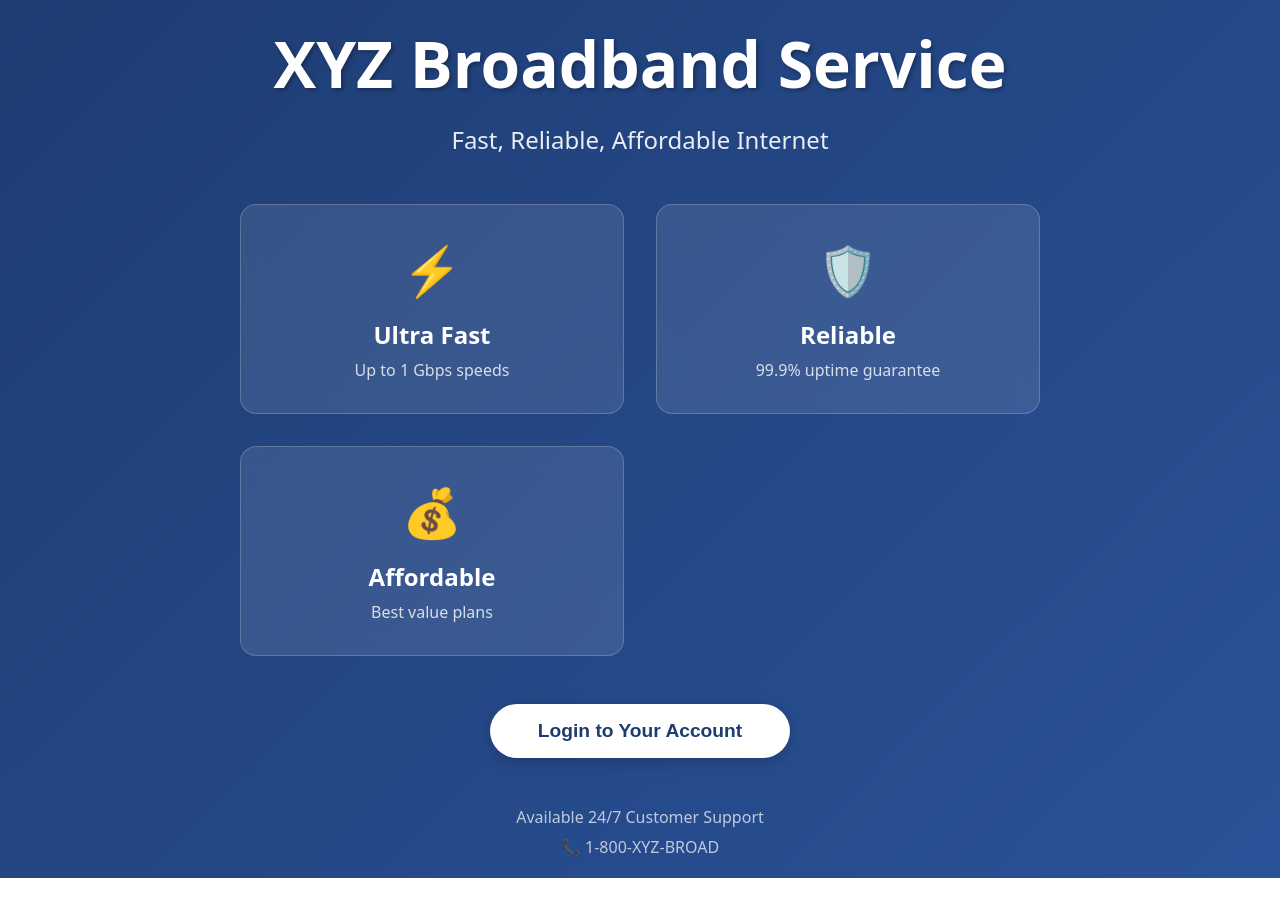
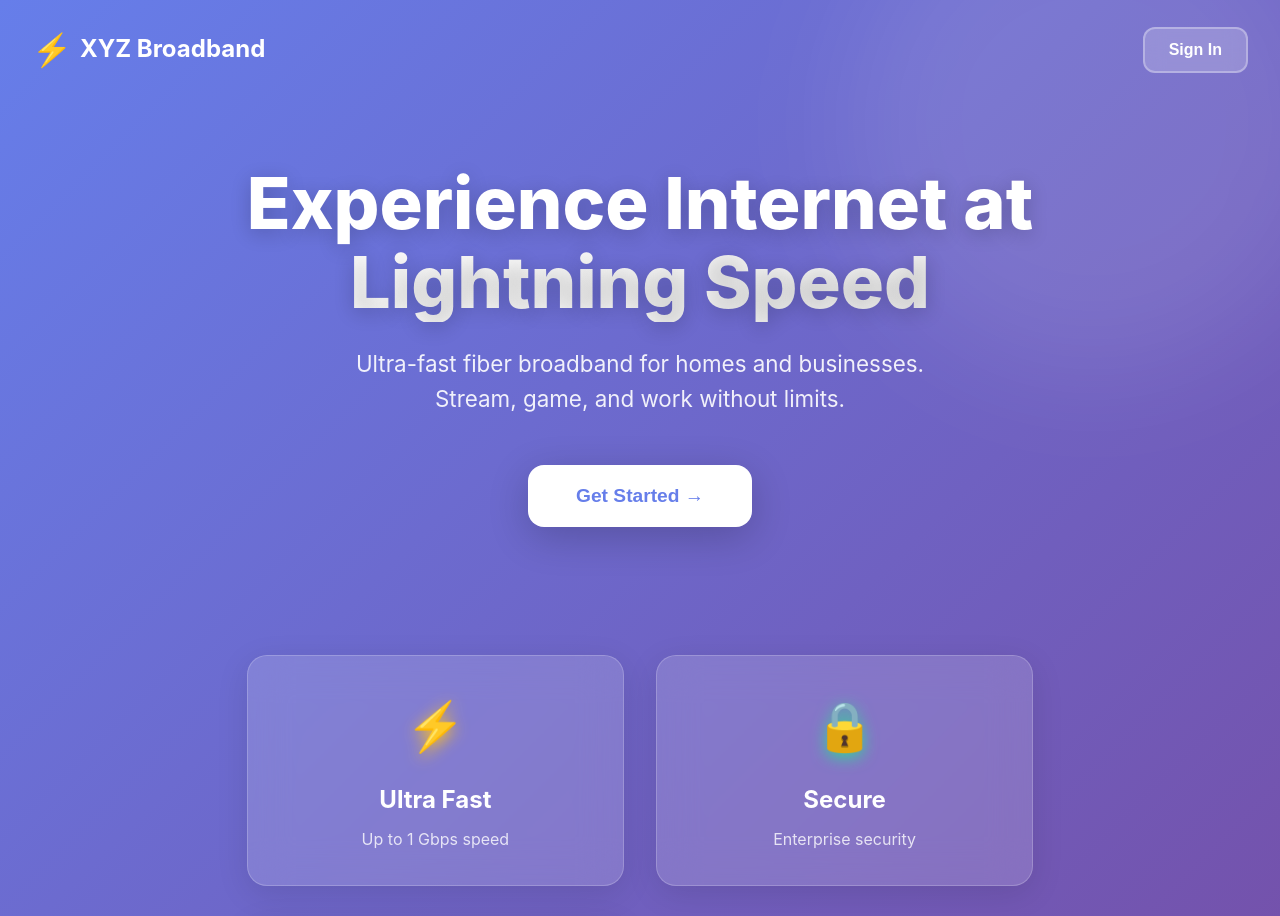
Before and after one commit to gazalinawaz/B2BCIAMDemo, a React (Vite) app: page / in a window 1280 px wide. Shown: the top 916 px of the page. Before the commit the page ends 878 px from the top, so only its background shows below. Built offline with nearby package versions, Linux system fonts and the light colour scheme; no server answers; what @forgerock/javascript-sdk would draw is missing.

Commit message:
Redesign UI with modern, professional styling and animations

```diff
--- a/src/index.css
+++ b/src/index.css
@@ -2,6 +2,23 @@
   margin: 0;
   padding: 0;
   box-sizing: border-box;
+}
+
+:root {
+  --primary: #2563eb;
+  --primary-dark: #1e40af;
+  --primary-light: #3b82f6;
+  --secondary: #8b5cf6;
+  --success: #10b981;
+  --danger: #ef4444;
+  --warning: #f59e0b;
+  --dark: #1f2937;
+  --gray: #6b7280;
+  --light-gray: #f3f4f6;
+  --border: #e5e7eb;
+  --shadow: 0 4px 6px -1px rgba(0, 0, 0, 0.1), 0 2px 4px -1px rgba(0, 0, 0, 0.06);
+  --shadow-lg: 0 10px 15px -3px rgba(0, 0, 0, 0.1), 0 4px 6px -2px rgba(0, 0, 0, 0.05);
+  --shadow-xl: 0 20px 25px -5px rgba(0, 0, 0, 0.1), 0 10px 10px -5px rgba(0, 0, 0, 0.04);
 }
 
 body {
@@ -11,4 +28,62 @@ body {
     sans-serif;
   -webkit-font-smoothing: antialiased;
   -moz-osx-font-smoothing: grayscale;
+  background: #f9fafb;
+  color: var(--dark);
+  line-height: 1.6;
 }
+
+code {
+  font-family: source-code-pro, Menlo, Monaco, Consolas, 'Courier New',
+    monospace;
+  background: #f3f4f6;
+  padding: 0.2rem 0.4rem;
+  border-radius: 0.25rem;
+  font-size: 0.875rem;
+}
+
+/* Smooth transitions */
+* {
+  transition: all 0.2s ease-in-out;
+}
+
+button, a {
+  transition: all 0.3s cubic-bezier(0.4, 0, 0.2, 1);
+}
+
+/* Utility classes */
+.container {
+  max-width: 1200px;
+  margin: 0 auto;
+  padding: 0 1rem;
+}
+
+.card {
+  background: white;
+  border-radius: 1rem;
+  padding: 2rem;
+  box-shadow: var(--shadow);
+}
+
+.btn {
+  display: inline-block;
+  padding: 0.75rem 1.5rem;
+  border-radius: 0.5rem;
+  font-weight: 600;
+  text-decoration: none;
+  border: none;
+  cursor: pointer;
+  font-size: 1rem;
+  transition: all 0.3s ease;
+}
+
+.btn-primary {
+  background: var(--primary);
+  color: white;
+}
+
+.btn-primary:hover {
+  background: var(--primary-dark);
+  transform: translateY(-2px);
+  box-shadow: var(--shadow-lg);
+}
--- a/src/pages/Dashboard.jsx
+++ b/src/pages/Dashboard.jsx
@@ -11,21 +11,26 @@ function Dashboard() {
         display: 'flex',
         alignItems: 'center',
         justifyContent: 'center',
-        background: 'linear-gradient(135deg, #1e3c72 0%, #2a5298 100%)',
-        color: 'white'
+        background: 'linear-gradient(135deg, #667eea 0%, #764ba2 100%)'
       }}>
-        <div style={{ textAlign: 'center' }}>
+        <div style={{ textAlign: 'center', color: 'white' }}>
           <div style={{
-            width: '50px',
-            height: '50px',
-            border: '4px solid rgba(255,255,255,0.3)',
-            borderTop: '4px solid white',
+            width: '60px',
+            height: '60px',
+            border: '5px solid rgba(255,255,255,0.2)',
+            borderTop: '5px solid white',
             borderRadius: '50%',
             animation: 'spin 1s linear infinite',
-            margin: '0 auto 1rem'
+            margin: '0 auto 1.5rem'
           }}></div>
-          <p>Loading...</p>
+          <p style={{ fontSize: '1.2rem', fontWeight: '600' }}>Loading your dashboard...</p>
         </div>
+        <style>{`
+          @keyframes spin {
+            0% { transform: rotate(0deg); }
+            100% { transform: rotate(360deg); }
+          }
+        `}</style>
       </div>
     )
   }
@@ -33,103 +38,193 @@ function Dashboard() {
   return (
     <div style={{
       minHeight: '100vh',
-      background: 'linear-gradient(135deg, #1e3c72 0%, #2a5298 100%)',
-      padding: '2rem'
+      background: '#f9fafb'
     }}>
       {/* Header */}
       <div style={{
-        background: 'rgba(255, 255, 255, 0.1)',
-        backdropFilter: 'blur(10px)',
-        borderRadius: '16px',
-        padding: '1.5rem',
-        marginBottom: '2rem',
+        background: 'linear-gradient(135deg, #667eea 0%, #764ba2 100%)',
+        padding: '2rem',
+        boxShadow: '0 4px 20px rgba(0,0,0,0.1)'
+      }}>
+        <div style={{
+          maxWidth: '1200px',
+          margin: '0 auto',
           display: 'flex',
           justifyContent: 'space-between',
           alignItems: 'center',
-        color: 'white'
+          flexWrap: 'wrap',
+          gap: '1rem'
         }}>
-        <div>
-          <h1 style={{ fontSize: '2rem', marginBottom: '0.5rem' }}>XYZ Broadband Dashboard</h1>
-          <p style={{ opacity: 0.8 }}>Welcome back, {user?.name || user?.email}!</p>
+          <div style={{ color: 'white' }}>
+            <div style={{
+              display: 'flex',
+              alignItems: 'center',
+              gap: '0.75rem',
+              marginBottom: '0.5rem'
+            }}>
+              <span style={{ fontSize: '2rem' }}>⚡</span>
+              <h1 style={{ fontSize: '1.75rem', fontWeight: '700' }}>XYZ Broadband</h1>
+            </div>
+            <p style={{ opacity: 0.9, fontSize: '1.1rem' }}>
+              Welcome back, <strong>{user?.name || user?.email || 'User'}</strong>!
+            </p>
           </div>
           <button
             onClick={logout}
             style={{
               background: 'rgba(255, 255, 255, 0.2)',
               color: 'white',
-            border: '1px solid rgba(255, 255, 255, 0.3)',
-            padding: '0.75rem 1.5rem',
-            borderRadius: '8px',
+              border: '2px solid rgba(255, 255, 255, 0.3)',
+              padding: '0.875rem 1.75rem',
+              borderRadius: '12px',
               cursor: 'pointer',
-            fontWeight: 'bold',
-            transition: 'all 0.2s'
+              fontWeight: '600',
+              backdropFilter: 'blur(10px)',
+              fontSize: '1rem'
             }}
-          onMouseOver={(e) => {
-            e.target.style.background = 'rgba(255, 255, 255, 0.3)'
+            onMouseEnter={(e) => {
+              e.target.style.background = 'rgba(255, 255, 255, 0.3)';
+              e.target.style.transform = 'translateY(-2px)';
             }}
-          onMouseOut={(e) => {
-            e.target.style.background = 'rgba(255, 255, 255, 0.2)'
+            onMouseLeave={(e) => {
+              e.target.style.background = 'rgba(255, 255, 255, 0.2)';
+              e.target.style.transform = 'translateY(0)';
             }}
           >
-          Logout
+            Sign Out
           </button>
         </div>
+      </div>
 
-      {/* User Info Card */}
+      {/* Main Content */}
       <div style={{
-        background: 'rgba(255, 255, 255, 0.1)',
-        backdropFilter: 'blur(10px)',
+        maxWidth: '1200px',
+        margin: '0 auto',
+        padding: '2rem'
+      }}>
+        {/* Stats Grid */}
+        <div style={{
+          display: 'grid',
+          gridTemplateColumns: 'repeat(auto-fit, minmax(280px, 1fr))',
+          gap: '1.5rem',
+          marginBottom: '2rem'
+        }}>
+          {[
+            { icon: '📊', title: 'Current Plan', value: '500 Mbps', subtitle: 'Fiber Broadband', color: '#667eea' },
+            { icon: '📈', title: 'Data Usage', value: '245 GB', subtitle: 'This month', color: '#34d399' },
+            { icon: '💳', title: 'Next Billing', value: '$49.99', subtitle: 'Due May 15, 2024', color: '#f59e0b' }
+          ].map((stat, i) => (
+            <div key={i} style={{
+              background: 'white',
+              borderRadius: '16px',
+              padding: '1.75rem',
+              boxShadow: '0 4px 12px rgba(0,0,0,0.08)',
+              border: '1px solid #e5e7eb',
+              transition: 'all 0.3s ease'
+            }}
+            onMouseEnter={(e) => {
+              e.currentTarget.style.transform = 'translateY(-4px)';
+              e.currentTarget.style.boxShadow = '0 8px 24px rgba(0,0,0,0.12)';
+            }}
+            onMouseLeave={(e) => {
+              e.currentTarget.style.transform = 'translateY(0)';
+              e.currentTarget.style.boxShadow = '0 4px 12px rgba(0,0,0,0.08)';
+            }}>
+              <div style={{
+                display: 'flex',
+                alignItems: 'center',
+                gap: '1rem',
+                marginBottom: '1rem'
+              }}>
+                <div style={{
+                  fontSize: '2.5rem',
+                  filter: `drop-shadow(0 2px 4px ${stat.color})`
+                }}>
+                  {stat.icon}
+                </div>
+                <h3 style={{
+                  fontSize: '1rem',
+                  fontWeight: '600',
+                  color: '#6b7280',
+                  textTransform: 'uppercase',
+                  letterSpacing: '0.5px'
+                }}>
+                  {stat.title}
+                </h3>
+              </div>
+              <p style={{
+                fontSize: '2rem',
+                fontWeight: '700',
+                color: stat.color,
+                marginBottom: '0.25rem'
+              }}>
+                {stat.value}
+              </p>
+              <p style={{ color: '#9ca3af', fontSize: '0.95rem' }}>
+                {stat.subtitle}
+              </p>
+            </div>
+          ))}
+        </div>
+
+        {/* Account Info Card */}
+        <div style={{
+          background: 'white',
           borderRadius: '16px',
           padding: '2rem',
-        marginBottom: '2rem',
-        color: 'white'
+          boxShadow: '0 4px 12px rgba(0,0,0,0.08)',
+          border: '1px solid #e5e7eb',
+          marginBottom: '2rem'
         }}>
-        <h2 style={{ fontSize: '1.5rem', marginBottom: '1.5rem' }}>Account Information</h2>
-        <div style={{ display: 'grid', gridTemplateColumns: 'repeat(auto-fit, minmax(250px, 1fr))', gap: '1rem' }}>
+          <h3 style={{
+            fontSize: '1.5rem',
+            fontWeight: '700',
+            color: '#1f2937',
+            marginBottom: '1.5rem',
+            display: 'flex',
+            alignItems: 'center',
+            gap: '0.5rem'
+          }}>
+            <span>👤</span> Account Information
+          </h3>
+          <div style={{
+            display: 'grid',
+            gridTemplateColumns: 'repeat(auto-fit, minmax(250px, 1fr))',
+            gap: '1.5rem'
+          }}>
             <div>
-            <p style={{ opacity: 0.7, marginBottom: '0.5rem' }}>Name</p>
-            <p style={{ fontSize: '1.1rem', fontWeight: 'bold' }}>{user?.name || 'N/A'}</p>
+              <p style={{ color: '#6b7280', fontSize: '0.875rem', marginBottom: '0.25rem' }}>Email Address</p>
+              <p style={{ color: '#1f2937', fontSize: '1.1rem', fontWeight: '600' }}>
+                {user?.email || 'N/A'}
+              </p>
             </div>
             <div>
-            <p style={{ opacity: 0.7, marginBottom: '0.5rem' }}>Email</p>
-            <p style={{ fontSize: '1.1rem', fontWeight: 'bold' }}>{user?.email || 'N/A'}</p>
+              <p style={{ color: '#6b7280', fontSize: '0.875rem', marginBottom: '0.25rem' }}>User ID</p>
+              <p style={{ color: '#1f2937', fontSize: '1.1rem', fontWeight: '600', fontFamily: 'monospace' }}>
+                {user?.sub?.substring(0, 20) || 'N/A'}...
+              </p>
             </div>
             <div>
-            <p style={{ opacity: 0.7, marginBottom: '0.5rem' }}>User ID</p>
-            <p style={{ fontSize: '1.1rem', fontWeight: 'bold', wordBreak: 'break-all' }}>
-              {user?.sub?.substring(0, 20)}...
+              <p style={{ color: '#6b7280', fontSize: '0.875rem', marginBottom: '0.25rem' }}>Account Status</p>
+              <p style={{
+                color: '#10b981',
+                fontSize: '1.1rem',
+                fontWeight: '600',
+                display: 'flex',
+                alignItems: 'center',
+                gap: '0.5rem'
+              }}>
+                <span style={{
+                  width: '8px',
+                  height: '8px',
+                  background: '#10b981',
+                  borderRadius: '50%',
+                  display: 'inline-block'
+                }}></span>
+                Active
               </p>
             </div>
           </div>
-      </div>
-
-      {/* Service Cards */}
-      <div style={{
-        display: 'grid',
-        gridTemplateColumns: 'repeat(auto-fit, minmax(300px, 1fr))',
-        gap: '1.5rem',
-        marginBottom: '2rem'
-      }}>
-        <div style={{
-          background: 'rgba(255, 255, 255, 0.1)',
-          backdropFilter: 'blur(10px)',
-          borderRadius: '16px',
-          padding: '2rem',
-          color: 'white'
-        }}>
-          <div style={{ fontSize: '2.5rem', marginBottom: '1rem' }}>📊</div>
-          <h3 style={{ fontSize: '1.3rem', marginBottom: '0.5rem' }}>Usage Statistics</h3>
-          <p style={{ opacity: 0.8 }}>View your data usage and bandwidth</p>
-        </div>
-
-        <div style={{
-          background: 'rgba(255, 255, 255, 0.1)',
-          backdropFilter: 'blur(10px)',
-          borderRadius: '16px',
-          padding: '2rem',
-          color: 'white'
-        }}>
-          <div style={{ fontSize: '2.5rem', marginBottom: '1rem' }}>💳</div>
           <h3 style={{ fontSize: '1.3rem', marginBottom: '0.5rem' }}>Billing</h3>
           <p style={{ opacity: 0.8 }}>Manage payments and invoices</p>
         </div>
--- a/src/pages/LandingPage.jsx
+++ b/src/pages/LandingPage.jsx
@@ -7,123 +7,209 @@ function LandingPage() {
   return (
     <div style={{
       minHeight: '100vh',
+      background: 'linear-gradient(135deg, #667eea 0%, #764ba2 100%)',
+      position: 'relative',
+      overflow: 'hidden'
+    }}>
+      {/* Animated background shapes */}
+      <div style={{
+        position: 'absolute',
+        top: '-10%',
+        right: '-5%',
+        width: '500px',
+        height: '500px',
+        background: 'rgba(255, 255, 255, 0.1)',
+        borderRadius: '50%',
+        filter: 'blur(60px)',
+        animation: 'float 6s ease-in-out infinite'
+      }}></div>
+      <div style={{
+        position: 'absolute',
+        bottom: '-10%',
+        left: '-5%',
+        width: '400px',
+        height: '400px',
+        background: 'rgba(255, 255, 255, 0.1)',
+        borderRadius: '50%',
+        filter: 'blur(60px)',
+        animation: 'float 8s ease-in-out infinite reverse'
+      }}></div>
+
+      {/* Navigation */}
+      <nav style={{
+        padding: '1.5rem 2rem',
+        display: 'flex',
+        justifyContent: 'space-between',
+        alignItems: 'center',
+        position: 'relative',
+        zIndex: 10
+      }}>
+        <div style={{
+          fontSize: '1.5rem',
+          fontWeight: 'bold',
+          color: 'white',
+          display: 'flex',
+          alignItems: 'center',
+          gap: '0.5rem'
+        }}>
+          <span style={{ fontSize: '2rem' }}>⚡</span>
+          XYZ Broadband
+        </div>
+        {!isAuthenticated && (
+          <button
+            onClick={login}
+            style={{
+              background: 'rgba(255, 255, 255, 0.2)',
+              color: 'white',
+              border: '2px solid rgba(255, 255, 255, 0.3)',
+              padding: '0.75rem 1.5rem',
+              borderRadius: '12px',
+              cursor: 'pointer',
+              fontWeight: '600',
+              backdropFilter: 'blur(10px)',
+              fontSize: '1rem'
+            }}
+          >
+            Sign In
+          </button>
+        )}
+      </nav>
+
+      {/* Hero Section */}
+      <div style={{
         display: 'flex',
         flexDirection: 'column',
         alignItems: 'center',
         justifyContent: 'center',
-      background: 'linear-gradient(135deg, #1e3c72 0%, #2a5298 100%)',
+        padding: '4rem 2rem',
+        textAlign: 'center',
+        position: 'relative',
+        zIndex: 10,
+        minHeight: 'calc(100vh - 100px)'
+      }}>
+        <div style={{ maxWidth: '900px' }}>
+          <h1 style={{
+            fontSize: 'clamp(2.5rem, 6vw, 4.5rem)',
+            fontWeight: '800',
             color: 'white',
-      fontFamily: 'system-ui, -apple-system, sans-serif',
-      padding: '20px'
+            marginBottom: '1.5rem',
+            lineHeight: '1.1',
+            textShadow: '0 4px 20px rgba(0,0,0,0.2)'
           }}>
-      <div style={{
-        textAlign: 'center',
-        maxWidth: '800px',
-        width: '100%'
+            Experience Internet at
+            <span style={{
+              display: 'block',
+              background: 'linear-gradient(90deg, #fff 0%, #f0f0f0 100%)',
+              WebkitBackgroundClip: 'text',
+              WebkitTextFillColor: 'transparent',
+              backgroundClip: 'text'
             }}>
-        <h1 style={{
-          fontSize: '4rem',
-          marginBottom: '1rem',
-          fontWeight: 'bold',
-          textShadow: '2px 2px 4px rgba(0,0,0,0.3)'
-        }}>
-          XYZ Broadband Service
+              Lightning Speed
+            </span>
           </h1>
 
           <p style={{
-          fontSize: '1.5rem',
+            fontSize: 'clamp(1.1rem, 2vw, 1.4rem)',
+            color: 'rgba(255, 255, 255, 0.9)',
             marginBottom: '3rem',
-          opacity: 0.9
+            lineHeight: '1.6',
+            maxWidth: '600px',
+            margin: '0 auto 3rem'
           }}>
-          Fast, Reliable, Affordable Internet
+            Ultra-fast fiber broadband for homes and businesses. Stream, game, and work without limits.
           </p>
-
-        <div style={{
-          display: 'grid',
-          gridTemplateColumns: 'repeat(auto-fit, minmax(250px, 1fr))',
-          gap: '2rem',
-          marginBottom: '3rem'
-        }}>
-          <div style={{
-            background: 'rgba(255, 255, 255, 0.1)',
-            backdropFilter: 'blur(10px)',
-            borderRadius: '16px',
-            padding: '2rem',
-            border: '1px solid rgba(255, 255, 255, 0.2)'
-          }}>
-            <div style={{ fontSize: '3rem', marginBottom: '1rem' }}>⚡</div>
-            <h3 style={{ fontSize: '1.5rem', marginBottom: '0.5rem' }}>Ultra Fast</h3>
-            <p style={{ opacity: 0.8 }}>Up to 1 Gbps speeds</p>
-          </div>
-
-          <div style={{
-            background: 'rgba(255, 255, 255, 0.1)',
-            backdropFilter: 'blur(10px)',
-            borderRadius: '16px',
-            padding: '2rem',
-            border: '1px solid rgba(255, 255, 255, 0.2)'
-          }}>
-            <div style={{ fontSize: '3rem', marginBottom: '1rem' }}>🛡️</div>
-            <h3 style={{ fontSize: '1.5rem', marginBottom: '0.5rem' }}>Reliable</h3>
-            <p style={{ opacity: 0.8 }}>99.9% uptime guarantee</p>
-          </div>
-
-          <div style={{
-            background: 'rgba(255, 255, 255, 0.1)',
-            backdropFilter: 'blur(10px)',
-            borderRadius: '16px',
-            padding: '2rem',
-            border: '1px solid rgba(255, 255, 255, 0.2)'
-          }}>
-            <div style={{ fontSize: '3rem', marginBottom: '1rem' }}>💰</div>
-            <h3 style={{ fontSize: '1.5rem', marginBottom: '0.5rem' }}>Affordable</h3>
-            <p style={{ opacity: 0.8 }}>Best value plans</p>
-          </div>
-        </div>
 
           {!isAuthenticated ? (
             <button
               onClick={login}
               style={{
                 background: 'white',
-              color: '#1e3c72',
+                color: '#667eea',
                 border: 'none',
-              padding: '1rem 3rem',
+                padding: '1.25rem 3rem',
                 fontSize: '1.2rem',
-              borderRadius: '50px',
+                borderRadius: '16px',
                 cursor: 'pointer',
-              fontWeight: 'bold',
-              boxShadow: '0 4px 15px rgba(0,0,0,0.2)',
-              transition: 'transform 0.2s'
+                fontWeight: '700',
+                boxShadow: '0 10px 40px rgba(0,0,0,0.2)',
+                marginBottom: '4rem'
               }}
-            onMouseOver={(e) => e.target.style.transform = 'scale(1.05)'}
-            onMouseOut={(e) => e.target.style.transform = 'scale(1)'}
+              onMouseEnter={(e) => {
+                e.target.style.transform = 'translateY(-4px)';
+                e.target.style.boxShadow = '0 15px 50px rgba(0,0,0,0.3)';
+              }}
+              onMouseLeave={(e) => {
+                e.target.style.transform = 'translateY(0)';
+                e.target.style.boxShadow = '0 10px 40px rgba(0,0,0,0.2)';
+              }}
             >
-            Login to Your Account
+              Get Started →
             </button>
           ) : (
-          <button
-            onClick={() => window.location.href = '/dashboard'}
+            <a
+              href="/dashboard"
               style={{
+                display: 'inline-block',
                 background: 'white',
-              color: '#1e3c72',
-              border: 'none',
-              padding: '1rem 3rem',
+                color: '#667eea',
+                padding: '1.25rem 3rem',
                 fontSize: '1.2rem',
-              borderRadius: '50px',
-              cursor: 'pointer',
-              fontWeight: 'bold',
-              boxShadow: '0 4px 15px rgba(0,0,0,0.2)',
-              transition: 'transform 0.2s'
+                borderRadius: '16px',
+                fontWeight: '700',
+                boxShadow: '0 10px 40px rgba(0,0,0,0.2)',
+                textDecoration: 'none',
+                marginBottom: '4rem'
               }}
-            onMouseOver={(e) => e.target.style.transform = 'scale(1.05)'}
-            onMouseOut={(e) => e.target.style.transform = 'scale(1)'}
             >
-            Go to Dashboard
-          </button>
+              Go to Dashboard →
+            </a>
           )}
 
-        <div style={{ marginTop: '3rem', opacity: 0.7 }}>
+          {/* Feature Cards */}
+          <div style={{
+            display: 'grid',
+            gridTemplateColumns: 'repeat(auto-fit, minmax(250px, 1fr))',
+            gap: '2rem',
+            marginTop: '4rem'
+          }}>
+            {[
+              { icon: '⚡', title: 'Ultra Fast', desc: 'Up to 1 Gbps speed', color: '#fbbf24' },
+              { icon: '🔒', title: 'Secure', desc: 'Enterprise security', color: '#34d399' },
+              { icon: '💎', title: 'Premium', desc: '24/7 support', color: '#60a5fa' }
+            ].map((feature, i) => (
+              <div key={i} style={{
+                background: 'rgba(255, 255, 255, 0.15)',
+                backdropFilter: 'blur(20px)',
+                borderRadius: '20px',
+                padding: '2rem',
+                border: '1px solid rgba(255, 255, 255, 0.2)',
+                textAlign: 'center',
+                boxShadow: '0 8px 32px rgba(0,0,0,0.1)'
+              }}>
+                <div style={{
+                  fontSize: '3rem',
+                  marginBottom: '1rem',
+                  filter: `drop-shadow(0 4px 8px ${feature.color})`
+                }}>
+                  {feature.icon}
+                </div>
+                <h3 style={{
+                  fontSize: '1.5rem',
+                  fontWeight: '700',
+                  color: 'white',
+                  marginBottom: '0.5rem'
+                }}>
+                  {feature.title}
+                </h3>
+                <p style={{
+                  color: 'rgba(255, 255, 255, 0.8)',
+                  fontSize: '1rem'
+                }}>
+                  {feature.desc}
+                </p>
+              </div>
+            ))}
+          </div>
           <p>Available 24/7 Customer Support</p>
           <p style={{ marginTop: '0.5rem' }}>📞 1-800-XYZ-BROAD</p>
         </div>
```
Lines whose indentation alone changed are shown as unchanged.
